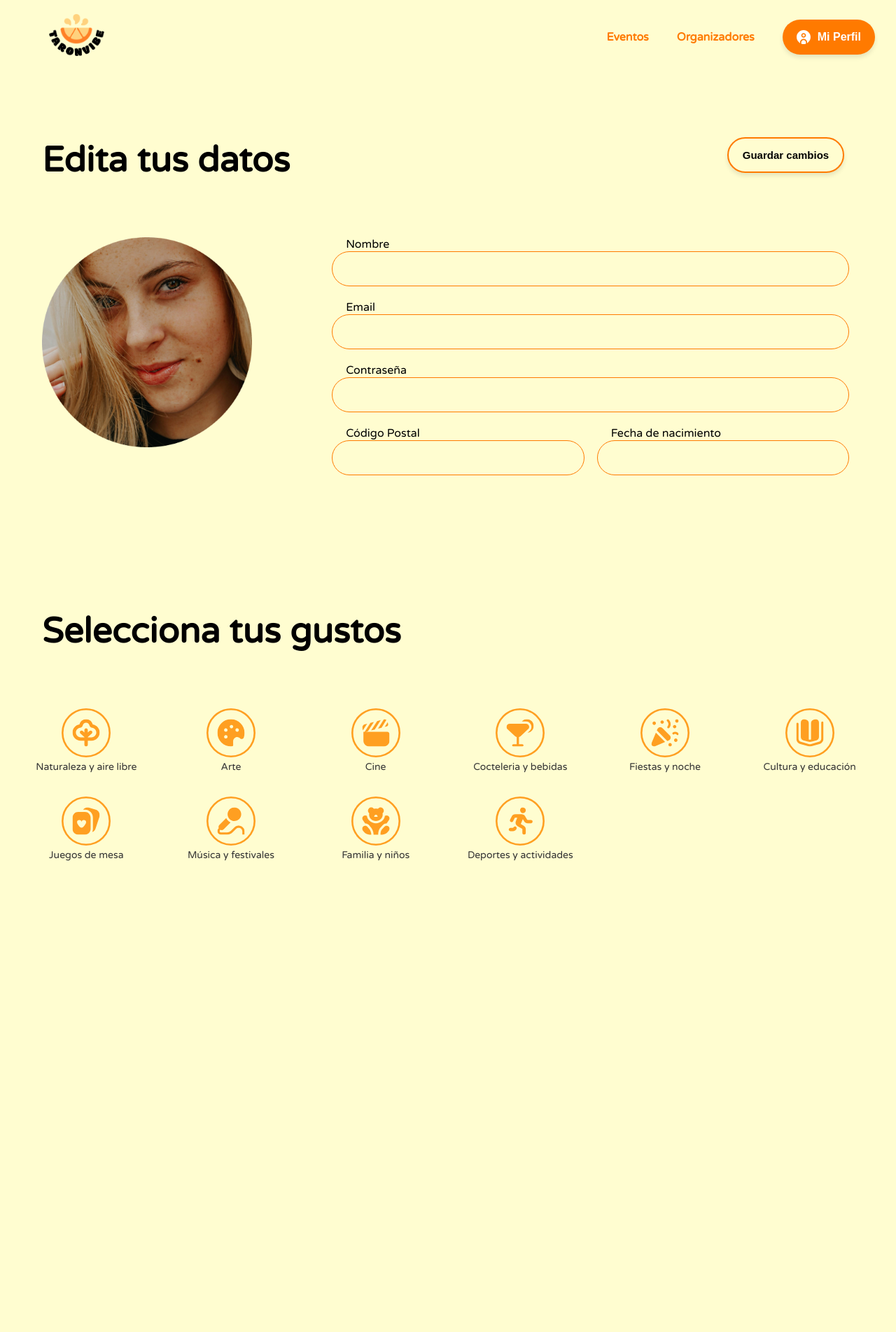
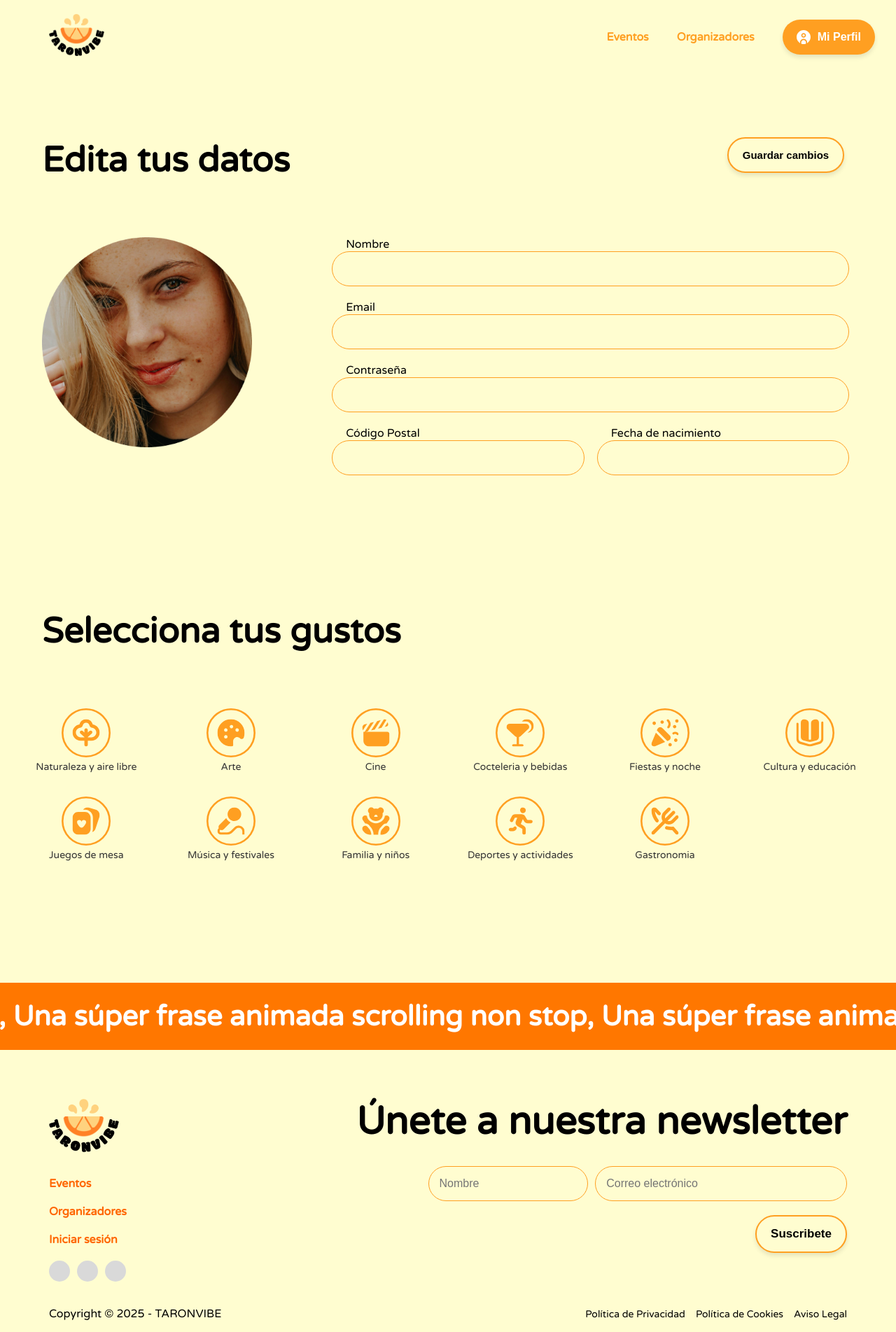
Before and after one commit to QimuDev/Taronvibe, a PHP site: page /userUpdate.html in a window 1280 px wide. Shown: the whole page at 70% size. Before the commit the page ends 1230 px from the top, so only its background shows below. Run offline with PHP 8.4, Linux system fonts and the light colour scheme.

Commit message:
Footer hecho

```diff
--- a/css/userUpdate.css
+++ b/css/userUpdate.css
@@ -1,3 +1,12 @@
+:root {
+    --primary: #ff9f21;
+    --seconday: #ffcd5f;
+    --brown:  #d07a52;
+    --brownSecondary: #f0a26b;
+    --background: #fffdd0;
+    --botones: #e84954;
+  }
+
 /* General */
 @font-face {
     font-family: 'Varela Round';
@@ -42,7 +51,7 @@ nav {
 
 .nav-item a {
     text-decoration: none;
-    color: #ff7a00;
+    color: var(--primary);
     font-weight: bold;
 }
 
@@ -175,9 +184,9 @@ nav {
 
 .btn-save {
     padding: 15px 20px;
-    background-color: #fffdd0;
+    background-color: var(--background);
     color: black;
-    border: 2px solid #ff7a00;
+    border: 2px solid var(--primary);
     border-radius: 50px;
     font-weight: bold;
     font-size: 15px;
@@ -197,18 +206,18 @@ input[id="name"], input[type="email"], input[type="password"] {
     width: 100%;
     padding: 15px;
     font-size: 16px;
-    border: 1px solid #ff7a00;
+    border: 1px solid var(--primary);
     border-radius: 50px;
-    background-color: #fffdd0;
+    background-color: var(--background);
 }
 
 input[id="postal-code"], input[name="birth-date"] {
     width: 100%;
     padding: 15px;
     font-size: 16px;
-    border: 1px solid #ff7a00;
+    border: 1px solid var(--primary);
     border-radius: 50px;
-    background-color: #fffdd0;
+    background-color: var(--background);
 }
 
 .text-line-group {
@@ -227,7 +236,7 @@ input[id="postal-code"], input[name="birth-date"] {
     justify-content: center;
     gap: 10px;
     padding: 15px 20px;
-    background-color: #ff7a00;
+    background-color: var(--primary);
     color: white;
     border: none;
     border-radius: 50px;
@@ -285,3 +330,181 @@ label{
     justify-content: center;
     width: 100%;
 }
+
+@media (max-width: 768px) {
+    .gustos {
+        grid-template-columns: repeat(2, 1fr);
+        grid-template-rows: repeat(5, auto);
+    }
+
+    .gusto-item img {
+        width: 50px;
+        height: 50px;
+    }
+
+    .gusto-item p {
+        font-size: 12px;
+    }
+}
+
+.marquee-container {
+    width: 100%;
+    overflow: hidden;
+    background-color: #FF7700;
+    white-space: nowrap;
+    box-sizing: border-box;
+    margin-top: 140px;
+    padding: 20px 0px;
+}
+
+.marquee {
+    display: inline-block;
+    white-space: nowrap;
+    animation: marquee 20s linear infinite;
+}
+
+.marquee span {
+    display: inline-block;
+    color: #FFF;
+    font-size: 40px;
+    font-weight: bold;
+    line-height: 140%;
+}
+
+@keyframes marquee {
+    0% {
+        transform: translateX(0%);
+    }
+    100% {
+        transform: translateX(-100%);
+    }
+}
+
+.footer {
+    display: flex;
+    flex-direction: column;
+    justify-content: space-between;
+    padding: 70px 70px 0px 70px;
+    background-color: var(--background);
+    color: #000;
+}
+
+.footer-container {
+    display: grid;
+    grid-template-rows: auto auto;
+    gap: 20px;
+}
+
+.footer-left {
+    grid-column: 1 / 2;
+    grid-row: 1 / 2;
+}
+
+.footer-right {
+    grid-column: 2 / 3;
+    grid-row: 1 / 2;
+    text-align: right;
+}
+
+.footer-right h2 {
+    font-size: 55px;
+    font-weight: bold;
+    text-align: end;
+    margin-top: 0px;
+    margin-bottom: 30px;
+}
+
+.logo {
+    width: 100px;
+    margin-bottom: 30px;
+}
+
+.footer-links {
+    list-style: none;
+    padding: 0;
+    margin: 0 0 20px;
+}
+
+.footer-links li {
+    margin-bottom: 20px;
+}
+
+.footer-links a {
+    text-decoration: none;
+    color: #FF6600;
+    font-weight: bold;
+}
+
+.footer-social {
+    display: flex;
+    gap: 10px;
+}
+
+.circle {
+    width: 30px;
+    height: 30px;
+    background-color: #D9D9D9;
+    border-radius: 50%;
+}
+
+.newsletter-form {
+    display: flex;
+    flex-direction: column;
+    align-items: flex-end;
+    gap: 20px;
+}
+
+.form-input {
+    display: flex;
+    gap: 10px;
+    justify-content: flex-end;
+    width: 70%;
+}
+
+.input {
+    width: 60%;
+    padding: 15px;
+    font-size: 16px;
+    border: 1px solid var(--primary);
+    border-radius: 50px;
+    background-color: var(--background);
+}
+
+.footer-bottom {
+    display: flex;
+    justify-content: space-between;
+    align-items: center;
+}
+
+.footer-policies {
+    list-style: none;
+    display: flex;
+    gap: 15px;
+    padding: 0;
+    margin: 0;
+}
+
+.footer-policies a {
+    text-decoration: none;
+    color: #000;
+    font-size: 14px;
+}
+
+.btn-footer {
+    padding: 15px 20px;
+    background-color: var(--background);
+    color: black;
+    border: 2px solid var(--primary);
+    border-radius: 50px;
+    font-weight: bold;
+    font-size: 17px;
+    cursor: pointer;
+    box-shadow: 0 4px 6px rgba(0, 0, 0, 0.1);
+}
+
+.btn-footer:hover {
+    background-color: var(--primary);
+    color: white;
+    box-shadow: 0 4px 6px rgba(0, 0, 0, 0.1);
+    scale: 1.03;
+}
--- a/userUpdate.html
+++ b/userUpdate.html
@@ -115,8 +115,56 @@
                 <img src="./img/img_userUpdate/svg/persona-blanco.svg" data-alt-src="./img/img_userUpdate/svg/persona-naranja.svg" alt="">
                 <p>Deportes y actividades</p>
             </div>
+            <div class="gusto-item">
+                <img src="./img/img_userUpdate/svg/comida-blanco.svg" data-alt-src="./img/img_userUpdate/svg/comida-naranja.svg" alt="">
+                <p>Gastronomia</p>
+            </div>
         </div>
     </div>
+
+    <div class="marquee-container">
+        <div class="marquee">
+            <span>Una súper frase animada scrolling non stop, Una súper frase animada non stop, Una súper frase animada scrolling non stop, Una súper frase animada non stop, Una súper frase animada scrolling non stop, Una súper frase animada non stop, </span>
+        </div>
+    </div>
+
+    <footer class="footer">
+        <div class="footer-container">
+            <div class="footer-left">
+                <img src="./img/img_userUpdate/TARONVIBE Logo.png" alt="Logo TaronVibe" class="logo">
+                <ul class="footer-links">
+                    <li><a href="#">Eventos</a></li>
+                    <li><a href="#">Organizadores</a></li>
+                    <li><a href="#">Iniciar sesión</a></li>
+                </ul>
+                <div class="footer-social">
+                    <span class="circle"></span>
+                    <span class="circle"></span>
+                    <span class="circle"></span>
+                </div>
+            </div>
+            <div class="footer-right">
+                <h2>Únete a nuestra newsletter</h2>
+                <form class="newsletter-form">
+                    <div class="form-input">
+                        <input type="text" placeholder="Nombre" class="input">
+                        <input type="email" placeholder="Correo electrónico" class="input">
+                    </div>
+                    <div class="form-btn">
+                        <button type="submit" class="btn-footer">Suscribete</button>
+                    </div>
+                </form>
+            </div>
+        </div>
+        <div class="footer-bottom">
+            <p>Copyright © 2025 - TARONVIBE</p>
+            <ul class="footer-policies">
+                <li><a href="#">Política de Privacidad</a></li>
+                <li><a href="#">Política de Cookies</a></li>
+                <li><a href="#">Aviso Legal</a></li>
+            </ul>
+        </div>
+    </footer>
 </body>
 <script>
     document.querySelectorAll('.gustos img').forEach(img => {
```
Also changed, not shown: other parts of css/userUpdate.css (+43 -7 lines).
